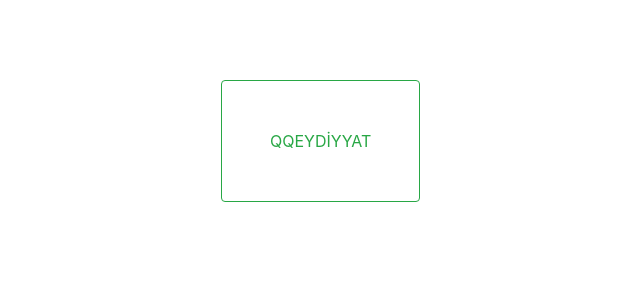
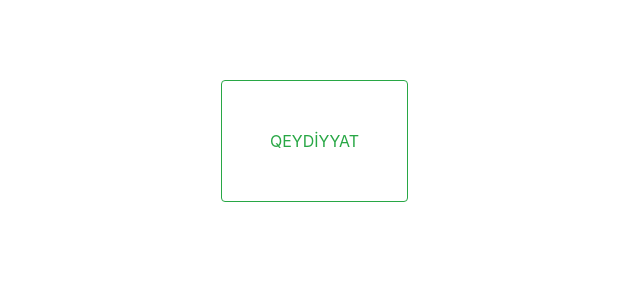
Before and after one commit to sidudaav/YPA-AZE, a Django app: page / in a window 1280 px wide. Shown: the part 547-829 px from the top of the page, without its empty margins (355-995 px from the left). Run offline with Django 3.2, Linux system fonts and the light colour scheme; some libraries are stand-ins or nearby versions.

Commit message:
QEYDİYYAT

```diff
--- a/home/templates/home/home.html
+++ b/home/templates/home/home.html
@@ -40,6 +40,6 @@
 </div>
 
 <a href="https://forms.gle/kN9R51wNXPtE164p6" target="_blank">
-    <button type="button" class="register btn btn-large btn-outline-success">QQEYDİYYAT</button>
+    <button type="button" class="register btn btn-large btn-outline-success">QEYDİYYAT</button>
 </a>
 {% endblock %}
```
